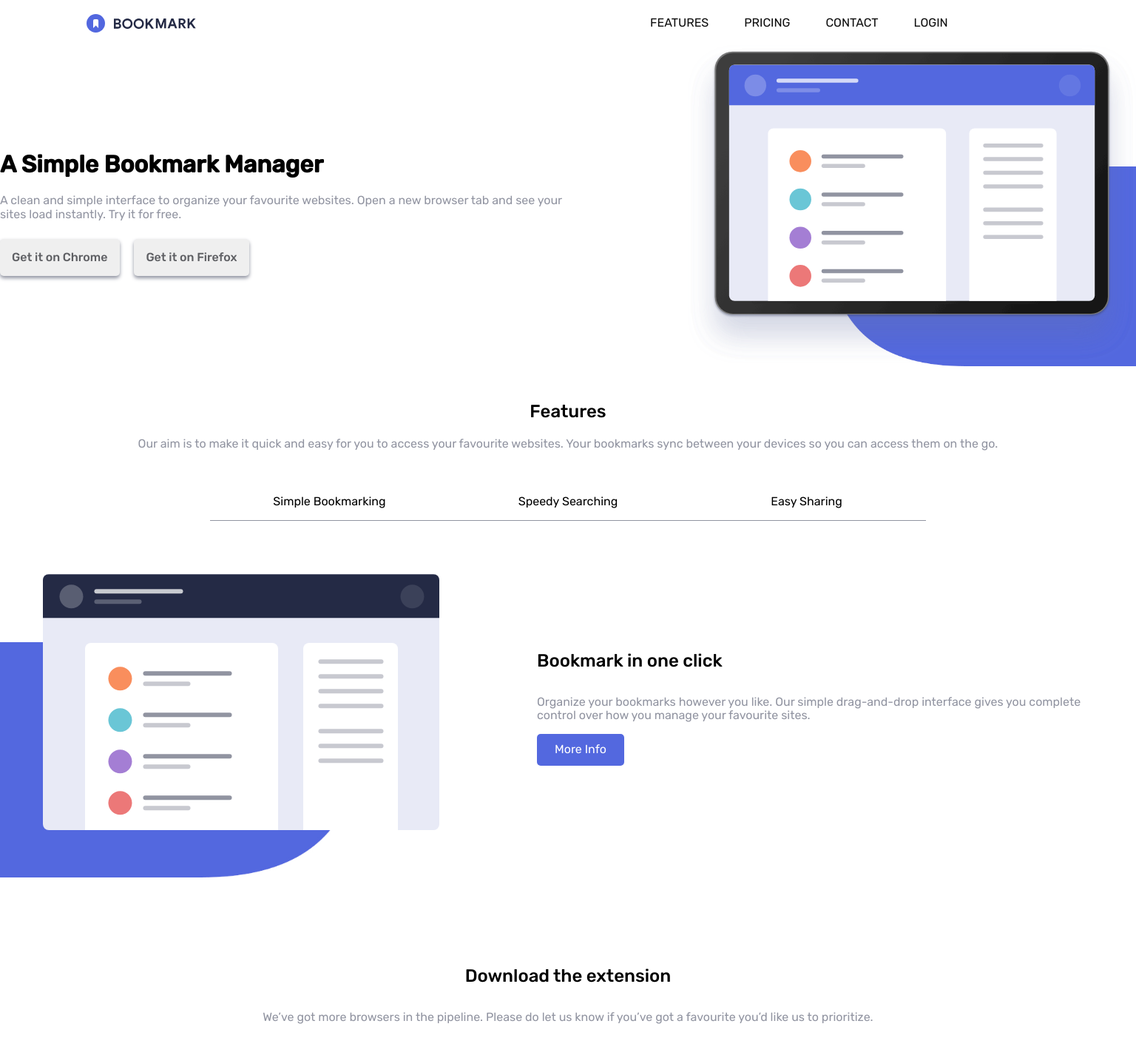
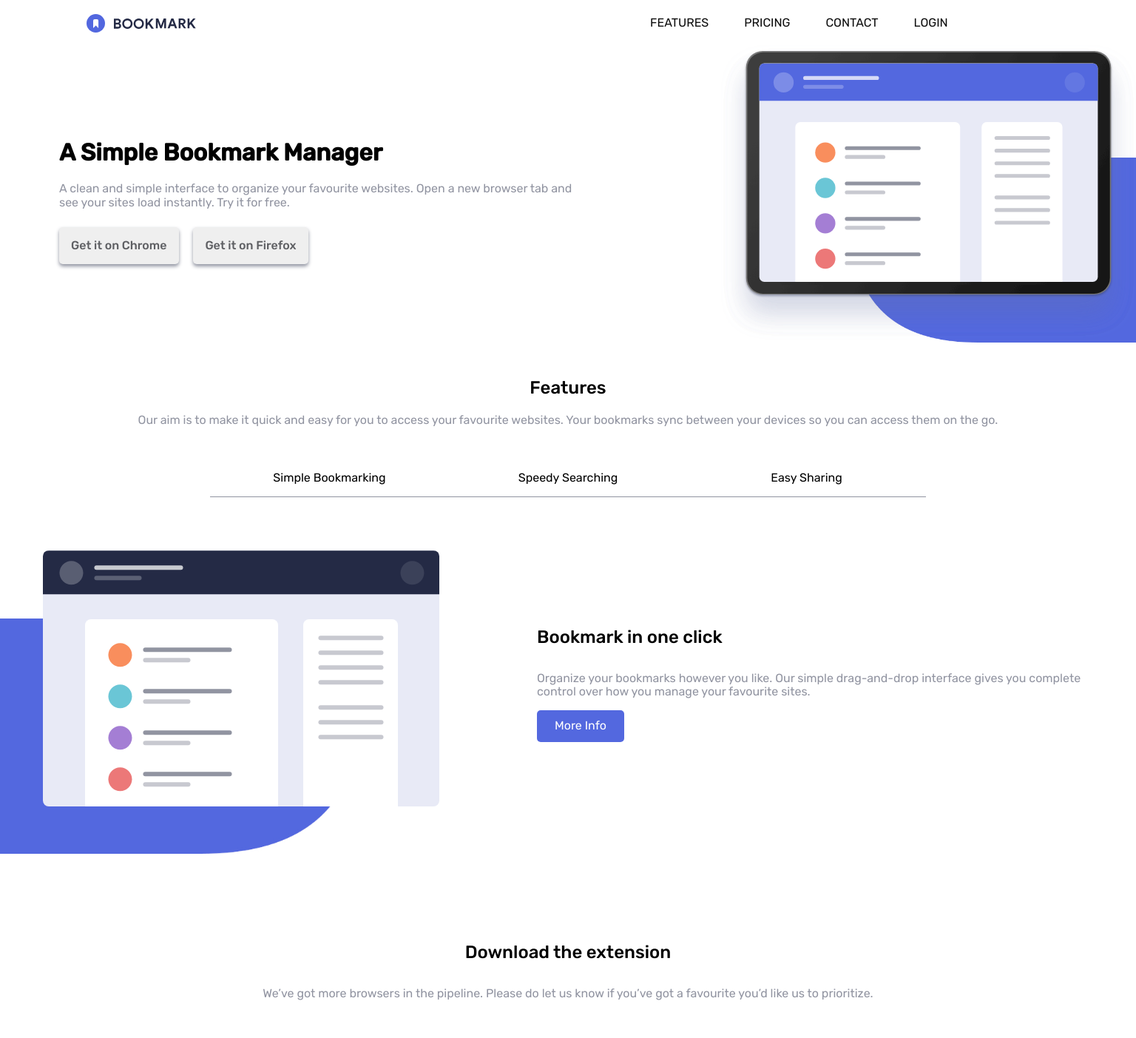
Before and after one commit to Nishant-Dwivedi/bookmark-FEM, a plain HTML site: page index.html in a window 1536 px wide. Shown: the part 15-1418 px from the top of the page at 74% size. Drawn offline with Linux system fonts and the light colour scheme.

Commit message:
fixed some layout issues

```diff
--- a/css/style.css
+++ b/css/style.css
@@ -142,16 +142,21 @@ main {
     padding: 2.5rem 0;
 
 }
+
+.left h1 {
+    padding-inline: 2.5rem;
+}
 .left p {
     padding-inline: 2.5rem;
     padding-bottom: 1.5rem;
     color: var(--grayish-blue);
 
 }
+
+
 .left button {
     padding: 1rem;
     border-radius: 5px;
-    margin-inline-end: 1rem;
     border: none;
     box-shadow: 0 3px 5px  var(--grayish-blue) ;
     font-weight: 500;
@@ -161,6 +166,10 @@ main {
     background-color: var(--soft-blue);
     color: white;
     box-shadow: none;
+}
+
+.left button:first-child {
+    margin-inline-end: 1rem;
 }
 
 /* FEATURES */
@@ -267,7 +276,7 @@ main {
 }
 
 .download > h3 {
-    padding: 1rem;
+    padding: 1rem 2.5rem;
     font-size: x-large;
     font-weight: 500;
 }
@@ -595,12 +604,15 @@ footer > div {
     }
     .left {
         display: block;
-
+        padding-inline: 2.5rem;
 
     }
     .left p {
-        padding-inline: 0;
+
         padding-right: 15%;
+    }
+    .left div {
+        padding-left: 2.5rem;
     }
 
     /* features */
```
